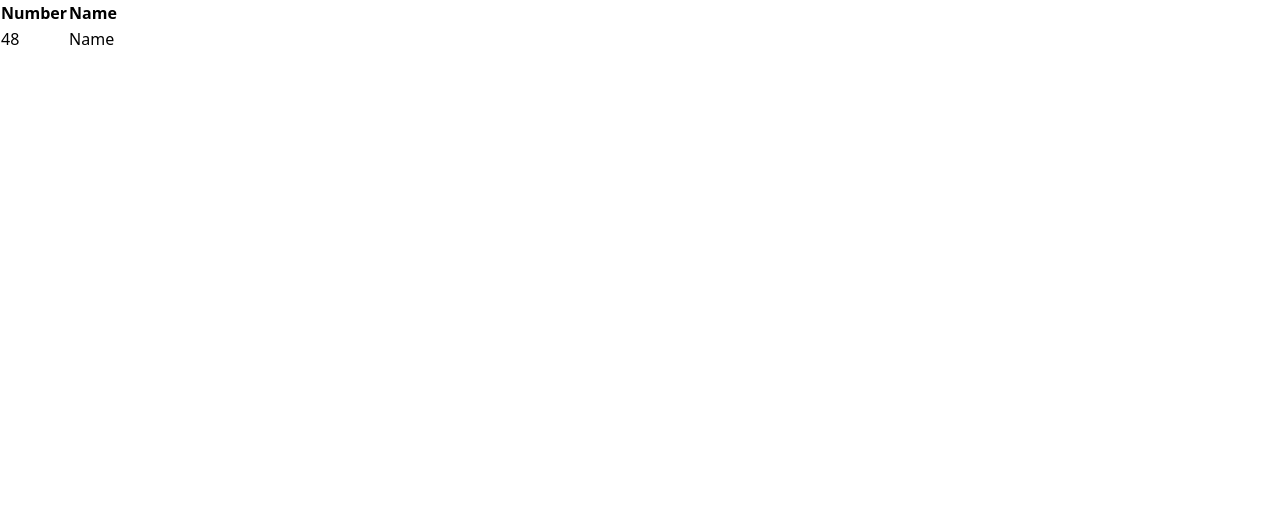
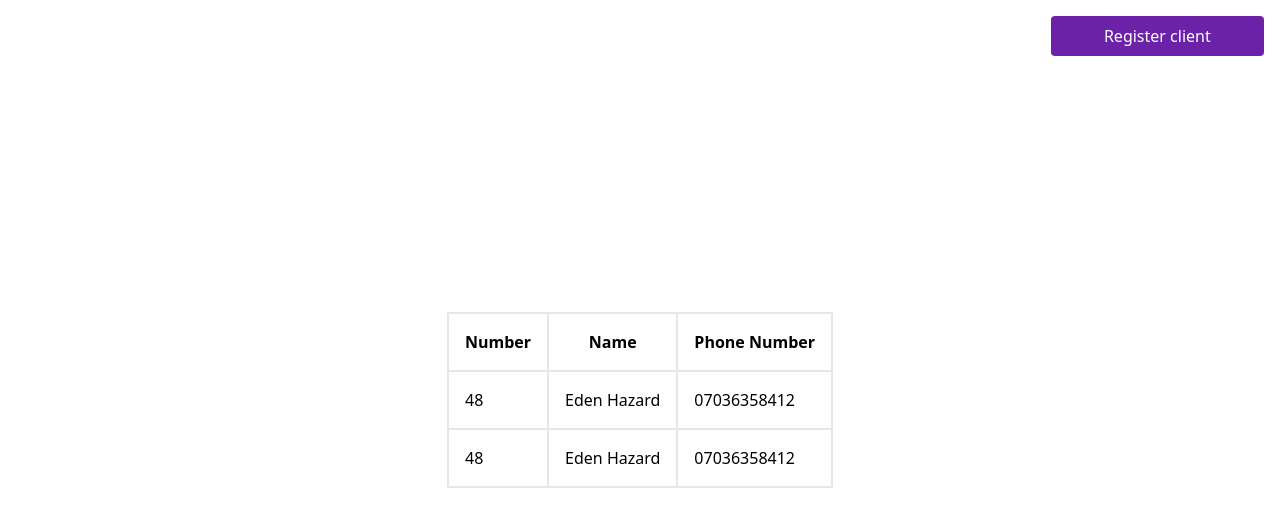
Before and after one commit to PipelineV2/team-beta-duro-frontend, a React (Create React App) app: page /admin in a window 1280 px wide. Shown: the top 526 px of the page. Built offline with nearby package versions, Linux system fonts and the light colour scheme; the HTML template or start-up script is replaced by a standard one.

Commit message:
added and styled admin components

```diff
--- a/src/components/admin/admin.component.tsx
+++ b/src/components/admin/admin.component.tsx
@@ -3,18 +3,26 @@ import "./admin.css";
 
 const Admin = () => {
     return(
-        <div className="">
-            <table>
+        <div className="p-4">
+            <button className="position: absolute right-4 bg-purple-800 text-white rounded w-1/6 h-10">Register client</button>
+            <table className="position: absolute top-1/2 left-1/2 -translate-x-1/2 -translate-y-1/2 border-gray border-solid border-2">
                 <thead>
-                    <tr>
-                        <th>Number</th>
-                        <th>Name</th>
+                    <tr className="">
+                        <th className="p-4 border-gray border-solid border-2">Number</th>
+                        <th className="p-4 border-gray border-solid border-2">Name</th>
+                        <th className="p-4 border-gray border-solid border-2">Phone Number</th>
                     </tr>
                 </thead>
                 <tbody>
-                    <tr>
-                        <td>48</td>
-                        <td>Name</td>
+                    <tr className="">
+                        <td className="p-4 border-gray border-solid border-2">48</td>
+                        <td className="p-4 border-gray border-solid border-2">Eden Hazard</td>
+                        <td className="p-4 border-gray border-solid border-2">07036358412</td>
+                    </tr>
+                    <tr className="">
+                        <td className="p-4 border-gray border-solid border-2">48</td>
+                        <td className="p-4 border-gray border-solid border-2">Eden Hazard</td>
+                        <td className="p-4 border-gray border-solid border-2">07036358412</td>
                     </tr>
                 </tbody>
             </table>
--- a/src/components/queue/queue.component.tsx
+++ b/src/components/queue/queue.component.tsx
@@ -3,14 +3,12 @@ import "./queue.css";
 
 const Queue = () => {
     return(
-        <div className="">
-            <div className="">
-                <p>Zlatan Ibrahimovic</p>
-                <p>zlatanibrahimovic@gmail.com</p>
-                <p>07004500523</p>
-                <p>No. 48</p>
-                <button>Leave Queue</button>
-            </div>
+        <div className="p-4 position: absolute top-1/2 left-1/2 -translate-x-1/2 -translate-y-1/2">
+            <p><span className="text-blue-500">Name: </span>Zlatan Ibrahimovic</p>
+            <p><span className="text-blue-500">Email: </span>zlatanibrahimovic@gmail.com</p>
+            <p><span className="text-blue-500">Number: </span>07004500523</p>
+            <p><span className="text-blue-500">Queue No: </span> 48</p>
+            <button className="mt-4 bg-purple-800 text-white rounded w-4/5 h-10">Leave Queue</button>
         </div>
     )
 }
```
